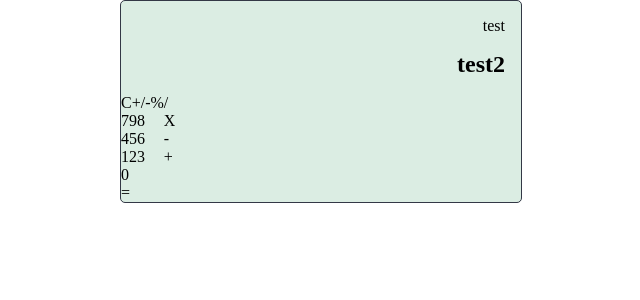
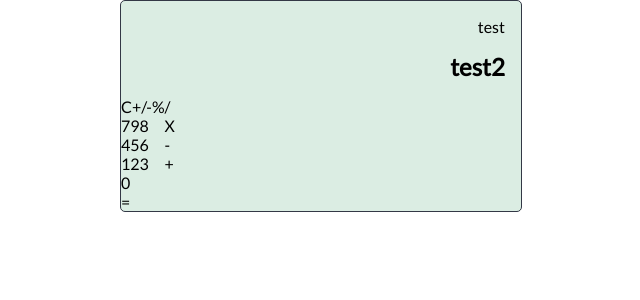
Before and after one commit to SakshiShreya/react-calculator, a React app: page /#/ in a window 1280 px wide. Shown: the top 300 px of the page, without its empty margins (319-959 px from the left). Built offline with nearby package versions, Linux system fonts and the light colour scheme; the HTML template or start-up script is replaced by a standard one.

Commit message:
Add font

```diff
--- a/src/styles/layout.css
+++ b/src/styles/layout.css
@@ -1,5 +1,8 @@
+@import url('https://fonts.googleapis.com/css?family=Lato&display=swap');
+
 body {
   margin: 0;
+  font-family: 'Lato', sans-serif;
 }
 
 .app {
```
